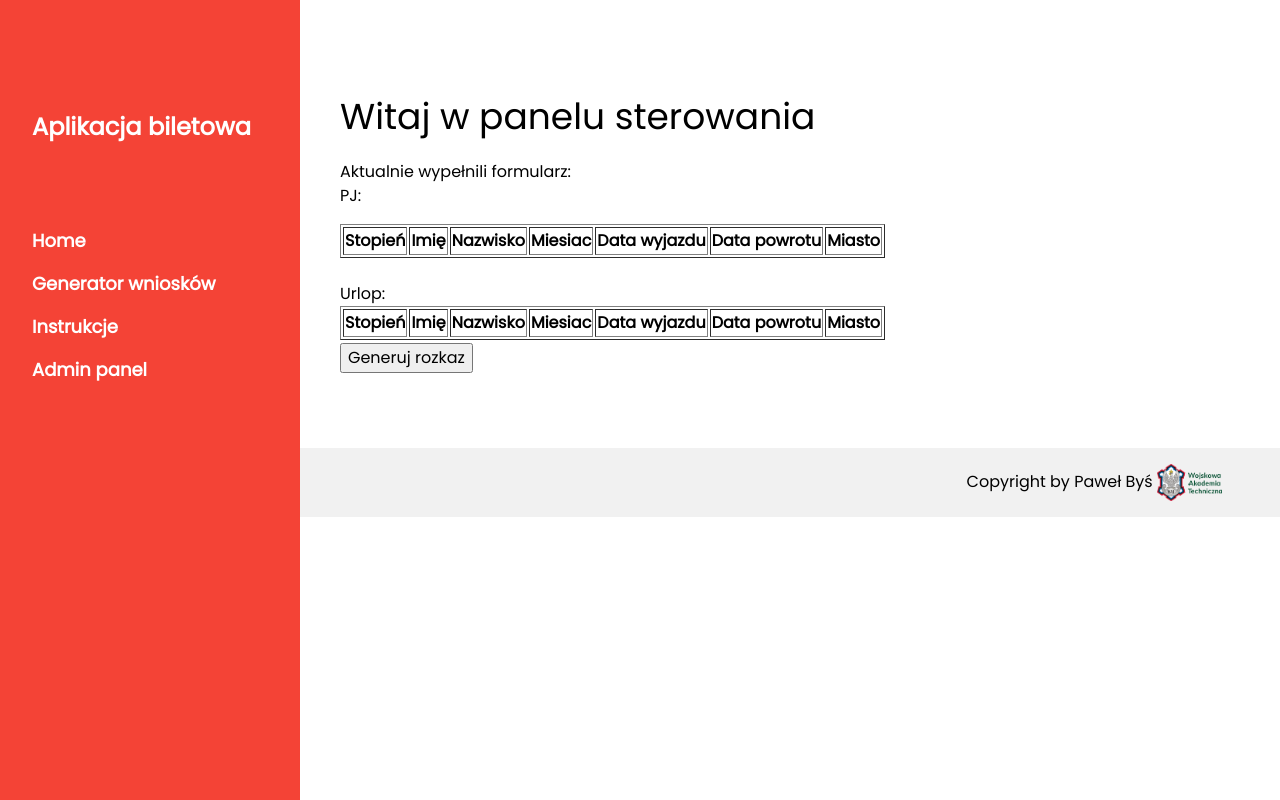
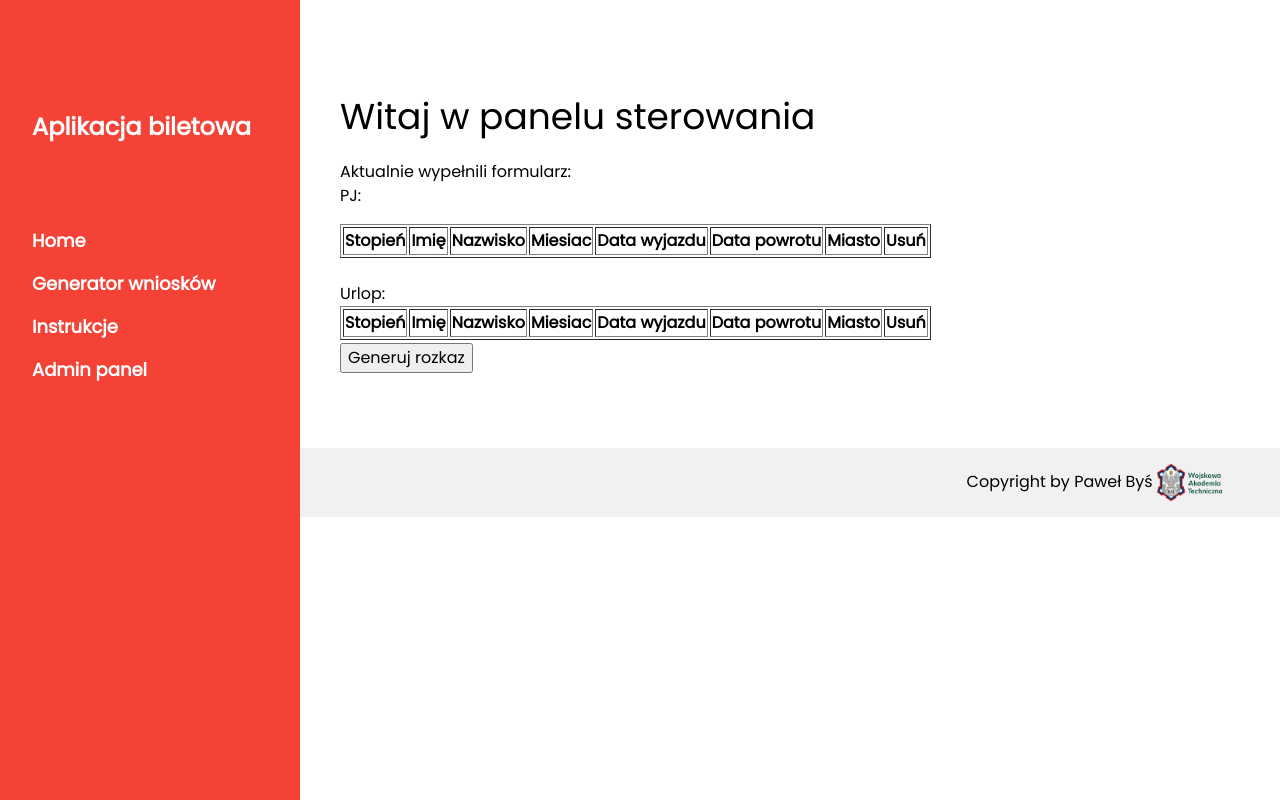
Before and after one commit to PawelBys/Biletomat, a Django app: page /panel/ in a window 1280 px wide. Run offline with Django 3.2, Linux system fonts and the light colour scheme; a user stored in the database is signed in; data that the repository does not hold is empty; some libraries are stand-ins or nearby versions.

Commit message:
usuwanie

```diff
--- a/Biletomat/urls.py
+++ b/Biletomat/urls.py
@@ -13,11 +13,15 @@ Including another URLconf
     1. Import the include() function: from django.urls import include, path
     2. Add a URL to urlpatterns:  path('blog/', include('blog.urls'))
 """
+from django.conf.urls import url
 from django.contrib import admin
 from django.urls import include, path
 
-from generator.views import home_view, panel, generuj, info, rozkaz
+from generator.views import home_view, panel, generuj, info, rozkaz, record_delete
 # tutaj dodaje się kolejne "widoki" - podstrony, trzeba je mieć w pliku views jako funkcję
+
+app_name = 'generator'
+
 urlpatterns = [
     path('home/', home_view, name='home_view'),
     path('', home_view, name='home_view'),
@@ -27,4 +31,5 @@ urlpatterns = [
     path('info/', info, name='info'),
     path('rozkaz/', rozkaz, name='rozkaz'),
     path('no_permission/', panel, name='panel'),
+    url(r'^delete/(?P<id>[0-9]+)/$', record_delete , name='record_delete')
 ]
--- a/generator/forms.py
+++ b/generator/forms.py
@@ -43,7 +43,7 @@ class BiletForm(forms.Form):
     pluton = forms.CharField(widget=forms.Select(choices=PLUTONY, attrs={'class':'normal'}))
     #data_wyjazdu = forms.DateField(widget=DateInput(attrs={'class':'data'}), initial=date.today(), help_text="Data z blankietu (np. sobota, nie piątek)")
     #data_powrotu = forms.DateField( widget=DateInput(attrs={'class':'data'}), initial=date.today())
-    data_wyjazdu = forms.DateField(widget=DateInput, initial=date.today())
+    data_wyjazdu = forms.DateField(widget=DateInput, initial=date.today(), help_text="Data z blankietu, nie fizycznego wyjazdu (np. sobota, nie piątek)" )
     data_powrotu = forms.DateField(widget=DateInput, initial=date.today())
     tam_z_powrotem = forms.CharField(widget=forms.Select(choices=TAM, attrs={'class':'normal'}), required=False, label="Tam/Tam i z powrotem", help_text="Czy składasz wniosek z biletem w jedną, czy w obie strony?")
     miasto = forms.CharField(max_length=30, label="Miasto (z biletu)", widget=forms.TextInput(attrs={'class':'normal'}))
--- a/generator/views.py
+++ b/generator/views.py
@@ -1,6 +1,6 @@
 import os
 from datetime import timedelta, date
-from django.shortcuts import render
+from django.shortcuts import render, redirect
 from django.http import HttpResponse
 from django.utils.dateparse import parse_date
 from docx import Document
@@ -153,6 +153,13 @@ def info(request, *args, **kwargs):
 
     return render(request, "info.html")
 
+def record_delete(request, id):
+    object = Dane.objects.filter(id=id)
+    if request.method =='POST':
+        object.delete()
+
+        return redirect('/panel')
+
 def panel(request, *args, **kwargs):
     queryset1 = Dane.objects.filter(typ = 'przepustkę jednorazową').order_by('-stopien_id', 'nazwisko')
     ordered_queryset1 = queryset1
@@ -166,6 +173,7 @@ def panel(request, *args, **kwargs):
         return render(request, "panel.html", context)
     else:
         return render(request, "no_permission.html")
+
 
 def rozkaz(request):
 
--- a/templates/faq.html
+++ b/templates/faq.html
@@ -92,6 +92,11 @@ Przykład: Nie można jechać do Rzeszowa przez Gdańsk.
     </p>
 </div>
 
+<button class="accordion">8. Czy moje dane będą przechowywane, przetwarzane? </button>
+<div class="panel">
+    <p>Jedyne dane jakie przechowuję to stopień, imię, nazwisko, daty podróży oraz miasto podróży. Są one niezbędne do przygotowania rozkazu, na podstawie którego otrzymujemy zwrot kosztów dojazdu. Wasze adresy nie są przeze mnie zapisywane - służą tylko wypełnieniu wniosku</p>
+</div>
+
 <script>
 var acc = document.getElementsByClassName("accordion");
 var i;
--- a/templates/generate.html
+++ b/templates/generate.html
@@ -49,7 +49,7 @@
           <span style="color:red;">{{ field.errors }}</span>
 
           <br>
-          {{ field.help_text }}
+          <span style="font-size:12px">{{ field.help_text  }}</span>
         </td>
       </tr>
     {% endfor %}
--- a/templates/home.html
+++ b/templates/home.html
@@ -4,6 +4,9 @@
 {% block content %}
 
 <h1>Zwrot kosztów dojazdu</h1>
+<h2>Uwaga!</h2>
+<b><p>Wnioski za miesiąc październik zbieram do 03.11.2020 (wt) do północy.</p></b>
+
 Na tej stronie możesz wygenerować wniosek, który zostanie automatycznie uzupełniony podanymi przez Ciebie danymi.<br>
 Od otrzymania zwrotu kosztów dojazdu do domu dzielą Cię trzy proste kroki:
 <ul>
--- a/templates/panel.html
+++ b/templates/panel.html
@@ -3,7 +3,7 @@
 {% block content %}
 
 <h1>Witaj w panelu sterowania</h1>
-<!--spróbuj już tutaj posortować-->
+
 <p>
     Aktualnie wypełnili formularz:<br>
 PJ:
@@ -16,6 +16,7 @@ PJ:
         <th>Data wyjazdu</th>
         <th>Data powrotu</th>
         <th>Miasto</th>
+        <th>Usuń</th>
     </tr>
     {% for q in lista %}
     <tr>
@@ -26,6 +27,14 @@ PJ:
         <td> {{ q.data_wyjazdu }} </td>
         <td> {{ q.data_powrotu }} </td>
         <td> {{ q.miasto }} </td>
+        <td>
+            <form action="{% url 'record_delete' q.id %}" method="post">
+                {% csrf_token %}
+                <input type="submit" value="Usuń">
+            </form>
+
+        </td>
+
 
     </tr>
     {% endfor %}
@@ -42,6 +51,7 @@ Urlop:
         <th>Data wyjazdu</th>
         <th>Data powrotu</th>
         <th>Miasto</th>
+        <th>Usuń</th>
     </tr>
     {% for q in lista2 %}
     <tr>
@@ -52,6 +62,13 @@ Urlop:
         <td> {{ q.data_wyjazdu }} </td>
         <td> {{ q.data_powrotu }} </td>
         <td> {{ q.miasto }} </td>
+        <td>
+            <form action="{% url 'record_delete' q.id %}" method="post">
+                {% csrf_token %}
+                <input type="submit" value="Usuń">
+            </form>
+
+        </td>
 
     </tr>
     {% endfor %}
```
Also changed, not shown: Biletomat/settings.py (+9 -0 lines), db.sqlite3, 1 other file.
